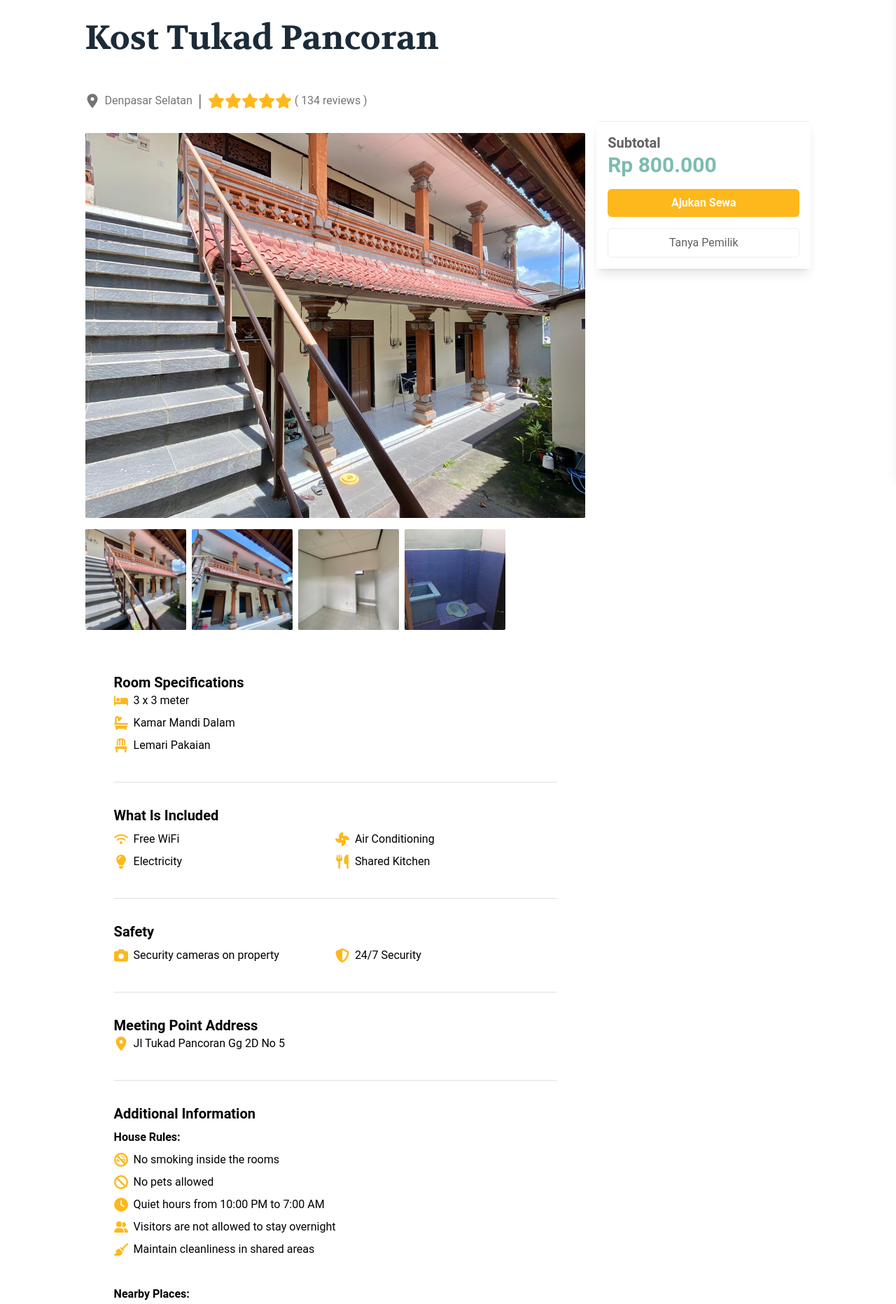
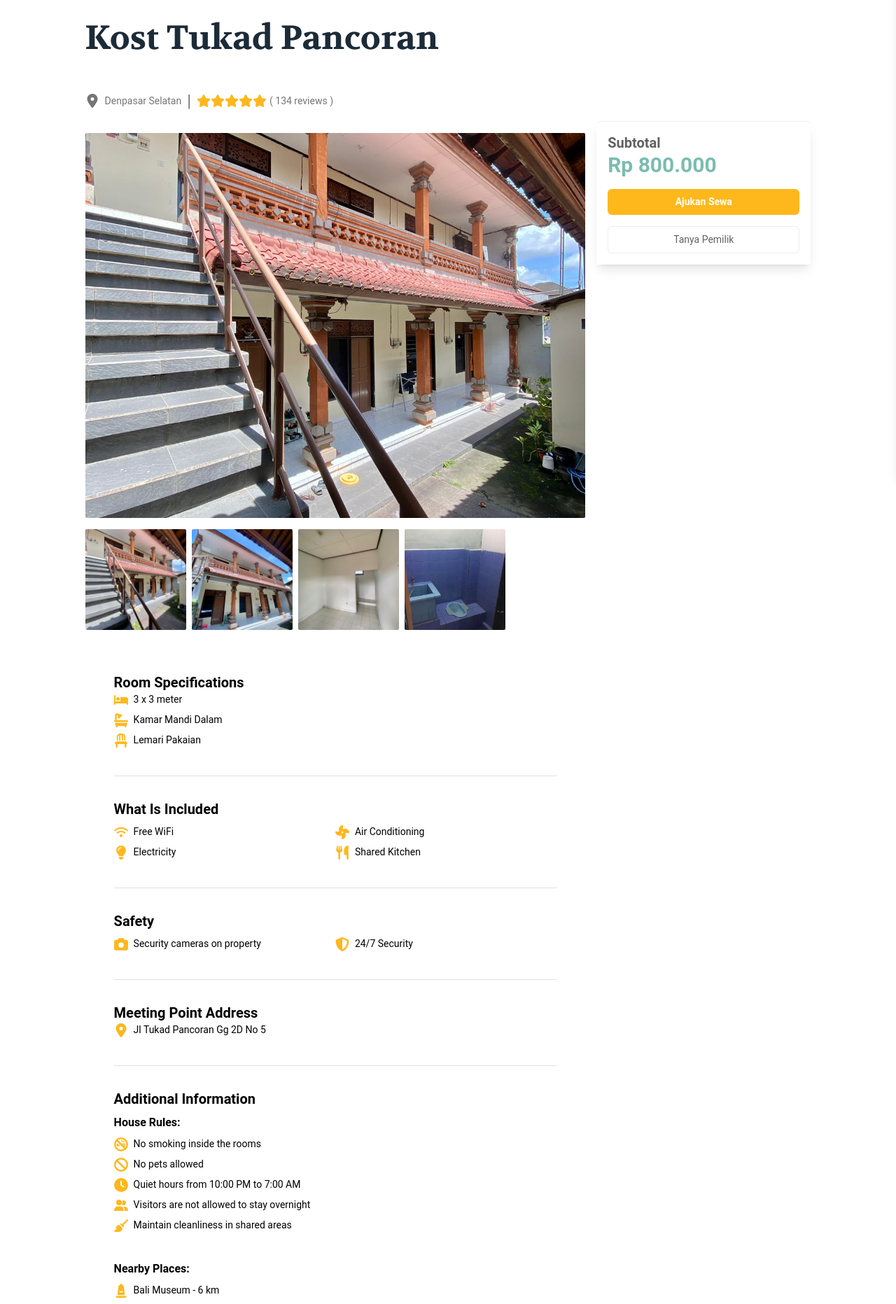
Before and after one commit to Gerry-Geraldy/skripsi-web-apps, a React (Vite) app: page /user/kost/1 in a window 1280 px wide. Shown: the part 120-1983 px from the top of the page at 70% size. Built offline with nearby package versions, Linux system fonts and the light colour scheme.

Commit message:
Fix Footer, Fix Detail Kost Page, And fix little detail in Homepage

```diff
--- a/src/components/layouts/Footer.jsx
+++ b/src/components/layouts/Footer.jsx
@@ -6,7 +6,7 @@ const Footer = () => {
 
   return (
     <footer className="bg-blue-gray-900 text-white pt-10 pb-5 mt-10">
-      <div className="container mx-auto flex flex-col md:flex-row justify-between items-start">
+      <div className="container mx-auto flex flex-col items-center text-center md:flex-row justify-between md:text-left md:items-start">
         <div className="flex-col gap-5">
           <div className="flex flex-col mb-6 md:mb-0">
             <label className="mb-2">Language</label>
--- a/src/components/user/detail/BookingSidebar.jsx
+++ b/src/components/user/detail/BookingSidebar.jsx
@@ -30,12 +30,12 @@ const BookingSidebar = ({ price }) => {
       </div>
       <button
         onClick={handleBooking}
-        className={`w-full text-white p-2 rounded-md font-semibold ${currentButtonColor} ${currentHoverBgColor}`}
+        className={`w-full text-white p-2 rounded-md font-semibold  text-[12px] sm:text-[14px] ${currentButtonColor} ${currentHoverBgColor}`}
       >
         Ajukan Sewa
       </button>
       <div className="flex flex-col gap-2 mt-4">
-        <button className="w-full border p-2 rounded-md text-gray-700 flex items-center justify-center gap-2 hover:bg-gray-100">
+        <button className="w-full border p-2 rounded-md text-gray-700 flex items-center justify-center gap-2 hover:bg-gray-100 text-[12px] sm:text-[14px]">
           <span>Tanya Pemilik</span>
         </button>
       </div>
--- a/src/components/user/detail/Comments.jsx
+++ b/src/components/user/detail/Comments.jsx
@@ -18,7 +18,7 @@ const Comments = () => {
               <FontAwesomeIcon
                 key={i}
                 icon={faStar}
-                className={`h-9 w-9 ${i < 4 ? "text-primary" : "text-gray-300"}`}
+                className={`h-8 w-8 sm:h-9 sm:w-9 ${i < 4 ? "text-primary" : "text-gray-300"}`}
               />
             ))}
         </div>
@@ -39,7 +39,7 @@ const Comments = () => {
                   className="ml-2 text-blue-500"
                 />
               </div>
-              <p className="text-gray-600 dark:text-white text-sm">{comment.date}</p>
+              <p className="text-gray-600 dark:text-white text-sm text-[12px] sm:text-[14px]">{comment.date}</p>
               <div className="flex items-center mt-1">
                 {Array(5)
                   .fill(0)
@@ -47,11 +47,11 @@ const Comments = () => {
                     <FontAwesomeIcon
                       key={i}
                       icon={faStar}
-                      className={`h-4 w-4 ${i < comment.rating ? "text-primary" : "text-gray-300"}`}
+                      className={`w-4 sm:w-5 h-4 sm:h-5 ${i < comment.rating ? "text-primary" : "text-gray-300"}`}
                     />
                   ))}
               </div>
-              <p className="mt-2 text-gray-700 dark:text-gray-300">{comment.comment}</p>
+              <p className="mt-2 text-gray-700 dark:text-gray-300 text-[12px] sm:text-[14px]">{comment.comment}</p>
               <div className="mt-2 flex items-center text-sm">
                 <span className="text-gray-500 mr-2 dark:text-gray-300">Helpful?</span>
                 <button className="text-green-500 font-semibold">Yes</button>
--- a/src/pages/user/DetailKostPage.jsx
+++ b/src/pages/user/DetailKostPage.jsx
@@ -33,7 +33,7 @@ const DetailKostPage = () => {
         <FontAwesomeIcon
           key={i}
           icon={faStar}
-          className={`h-3 w-3 sm:w-4 sm:h-4 md:w-6 md:h-6 ${
+          className={`w-4 sm:w-5 h-4 sm:h-5 ${
             i <= rating ? "text-primary" : "text-gray-400"
           }`}
         />
@@ -49,14 +49,14 @@ const DetailKostPage = () => {
           <h1 className="text-5xl font-bold font-volkhovBold text-headingBlack dark:text-white">
             {kost.name}
           </h1>
-          <div className="flex flex-row gap-2 mt-[20px] lg:mt-[50px]">
-            <p className="flex gap-2 items-center text-gray-600 dark:text-white">
+          <div className="flex flex-row gap-1 sm:gap-2 mt-[20px] lg:mt-[50px]">
+            <p className="flex gap-2 items-center text-gray-600 dark:text-white text-[12px] sm:text-[14px]">
               <FontAwesomeIcon icon={faLocationDot} className="w-5 h-5" />
               {kost.region} <span className="text-2xl"> | </span>
             </p>
             <p className="flex items-center gap-1 text-gray-600">
               <div className="flex ">{renderStars(kost.rating)}</div>
-              <p className="dark:text-white">( {kost.review} reviews )</p>
+              <p className="dark:text-white text-[12px] sm:text-[14px]">( {kost.review} reviews )</p>
             </p>
           </div>
           <div className="mt-[20px] lg:mt-[30px]">
@@ -85,11 +85,11 @@ const DetailKostPage = () => {
                 {kost.roomSpecifications.map((spec, index) => (
                   <li
                     key={index}
-                    className="flex items-center gap-2 dark:text-gray-300"
+                    className="flex items-center gap-2 dark:text-gray-300 text-[12px] sm:text-[14px]"
                   >
                     <FontAwesomeIcon
                       icon={spec.icon}
-                      className={`w-5 h-5 ${currentIconColor}`}
+                      className={`w-4 sm:w-5 h-4 sm:h-5 ${currentIconColor}`}
                     />
                     {spec.name}
                   </li>
@@ -108,9 +108,9 @@ const DetailKostPage = () => {
                   >
                     <FontAwesomeIcon
                       icon={include.icon}
-                      className={`w-5 h-5 ${currentIconColor}`}
+                      className={`w-4 sm:w-5 h-4 sm:h-5 ${currentIconColor}`}
                     />
-                    <span className="dark:text-gray-300">{include.name}</span>
+                    <span className="dark:text-gray-300 text-[12px] sm:text-[14px]">{include.name}</span>
                   </div>
                 ))}
               </div>
@@ -127,9 +127,9 @@ const DetailKostPage = () => {
                   >
                     <FontAwesomeIcon
                       icon={item.icon}
-                      className={`w-5 h-5 ${currentIconColor}`}
+                      className={`w-4 sm:w-5 h-4 sm:h-5 ${currentIconColor}`}
                     />
-                    <span className="dark:text-gray-300">{item.name}</span>
+                    <span className="dark:text-gray-300 text-[12px] sm:text-[14px]">{item.name}</span>
                   </div>
                 ))}
               </div>
@@ -141,9 +141,9 @@ const DetailKostPage = () => {
               <div className="flex items-center gap-2">
                 <FontAwesomeIcon
                   icon={kost.meetingPoint.icon}
-                  className={`w-5 h-5 ${currentIconColor}`}
+                  className={`w-4 sm:w-5 h-4 sm:h-5 ${currentIconColor}`}
                 />
-                <span className="dark:text-gray-300">
+                <span className="dark:text-gray-300 text-[12px] sm:text-[14px]">
                   {kost.meetingPoint.name}
                 </span>
               </div>
@@ -159,11 +159,11 @@ const DetailKostPage = () => {
                     {kost.additionalInfo.houseRules.map((rule, index) => (
                       <li
                         key={index}
-                        className="flex items-center gap-2 mt-2 dark:text-gray-300"
+                        className="flex items-center gap-2 mt-2 dark:text-gray-300 text-[12px] sm:text-[14px]"
                       >
                         <FontAwesomeIcon
                           icon={rule.icon}
-                          className={`w-5 h-5 ${currentIconColor}`}
+                          className={`w-4 sm:w-5 h-4 sm:h-5 ${currentIconColor}`}
                         />
                         {rule.name}
                       </li>
@@ -176,11 +176,11 @@ const DetailKostPage = () => {
                     {kost.additionalInfo.nearbyPlaces.map((place, index) => (
                       <li
                         key={index}
-                        className="flex items-center gap-2 mt-2 dark:text-gray-300"
+                        className="flex items-center gap-2 mt-2 dark:text-gray-300 text-[12px] sm:text-[14px]"
                       >
                         <FontAwesomeIcon
                           icon={place.icon}
-                          className={`w-5 h-5 ${currentIconColor}`}
+                          className={`w-4 sm:w-5 h-4 sm:h-5 ${currentIconColor}`}
                         />
                         {place.name}
                       </li>
@@ -191,7 +191,7 @@ const DetailKostPage = () => {
                   <Typography variant="paragraph" className="text">
                     <a
                       href="#"
-                      className="text-green-500 underline text-[12px]"
+                      className="text-green-500 underline text-[12px] sm:text-[14px]"
                     >
                       Open in Google Maps
                     </a>
--- a/src/pages/user/Homepage.jsx
+++ b/src/pages/user/Homepage.jsx
@@ -29,7 +29,7 @@ const Homepage = () => {
         <AnimatedText>
           <Typography
             variant="small"
-            className="font-medium mx-auto text-center w-full max-w-[250px] md:max-w-[650px] text-gray-500 font-mulishSemiBold text-[16px]"
+            className="font-medium mx-auto text-center w-full max-w-[250px] md:max-w-[650px] text-gray-500 font-mulishSemiBold text-[12px] sm:text-[14px]"
           >
             Amet minim mollit non deserunt ullamco est sit aliqua dolor do amet
             sint. Velit officia consequat duis enim velit mollit
```
